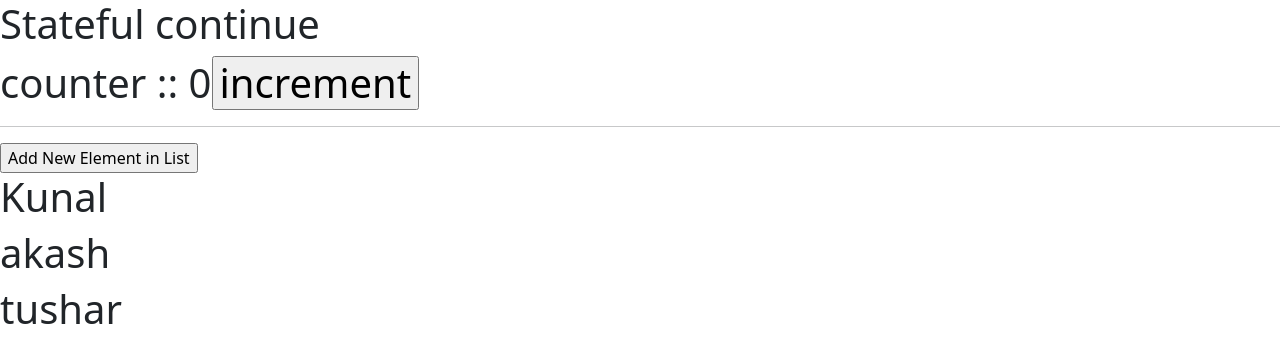
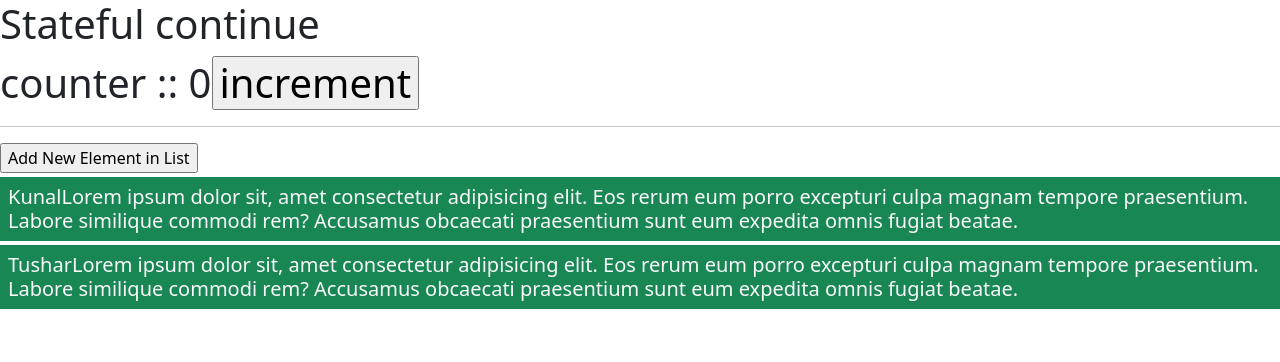
Before and after one commit to abhi0707-coder/my-react-app1, a React (Create React App) app: page / in a window 1280 px wide. Shown: the top 362 px of the page. Built offline with nearby package versions, Linux system fonts and the light colour scheme.

Commit message:
css with stateful

```diff
--- a/src/App.js
+++ b/src/App.js
@@ -4,7 +4,7 @@ import { useState } from 'react'
 
 function App() {
   let [counter, setCounter] = useState(0)
-  let [list, setList] = useState(['Kunal', 'akash', 'tushar'])
+  let [list, setList] = useState(['Kunal', 'Tushar'])
 
   let updateCounter = () => {
     let newvalue = counter + 1
@@ -28,7 +28,14 @@ function App() {
         onClick={addNewElement}
       />
       {list.map((item) => {
-        return <h1> {item}</h1>
+        return (
+          <div className="bg-success text-light p-2 my-1 h5">
+            {item}Lorem ipsum dolor sit, amet consectetur adipisicing elit. Eos
+            rerum eum porro excepturi culpa magnam tempore praesentium. Labore
+            similique commodi rem? Accusamus obcaecati praesentium sunt eum
+            expedita omnis fugiat beatae.
+          </div>
+        )
       })}
     </div>
   )
```
